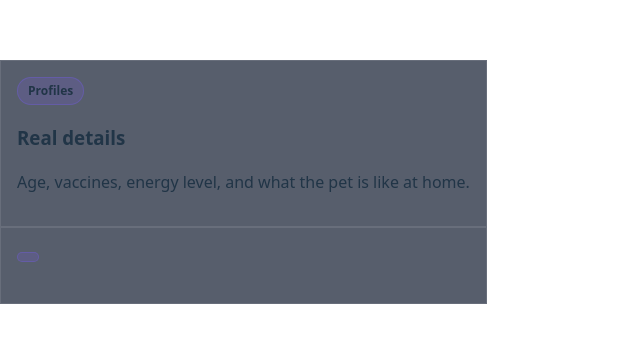
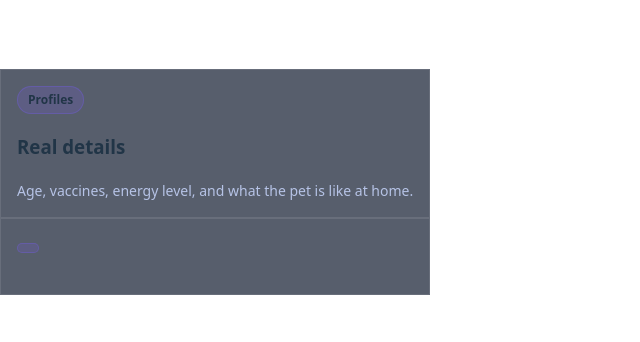
Before and after one commit to VKD-The-Tester/WebProgrammingActivities, a React (Vite) app in the folder NovaPets-Solution/: page / in a window 1280 px wide. Shown: the part 218-560 px from the top of the page, without its empty margins (0-640 px from the left). Built offline with nearby package versions, Linux system fonts and the light colour scheme.

Commit message:
The styling for paragraph element got added.

```diff
--- a/NovaPets-Solution/src/App.css
+++ b/NovaPets-Solution/src/App.css
@@ -3,3 +3,33 @@
   grid-template-columns: repeat(3, 1fr);
   gap: 14px;
 }
+
+p {
+  --bg: #0b1220;
+  --surface: #101a2e;
+  --surface-2: #162341;
+  --text: #e8eefc;
+  --muted: #b6c3e6;
+  --brand: #7c5cff;
+  --brand-2: #22c55e;
+  --danger: #ef4444;
+  --ring: rgba(124, 92, 255, 0.35);
+  --max: 1080px;
+  --radius: 14px;
+  --shadow: 0 10px 30px rgba(0, 0, 0, 0.35);
+  font-family:
+    ui-sans-serif,
+    system-ui,
+    -apple-system,
+    Segoe UI,
+    Roboto,
+    Helvetica,
+    Arial,
+    "Apple Color Emoji",
+    "Segoe UI Emoji";
+  line-height: 1.5;
+  box-sizing: border-box;
+  margin: 0;
+  color: var(--muted);
+  font-size: 14px;
+}
```
